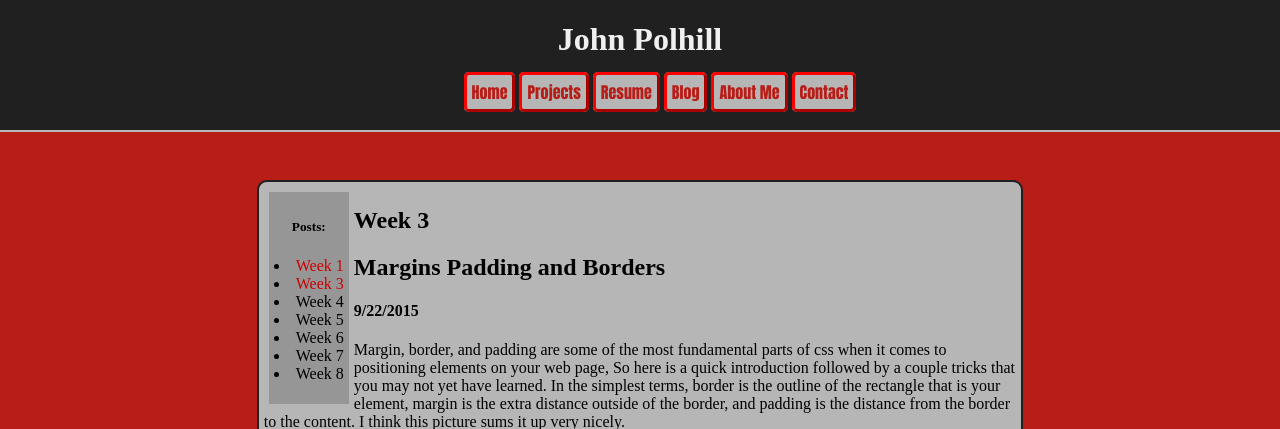
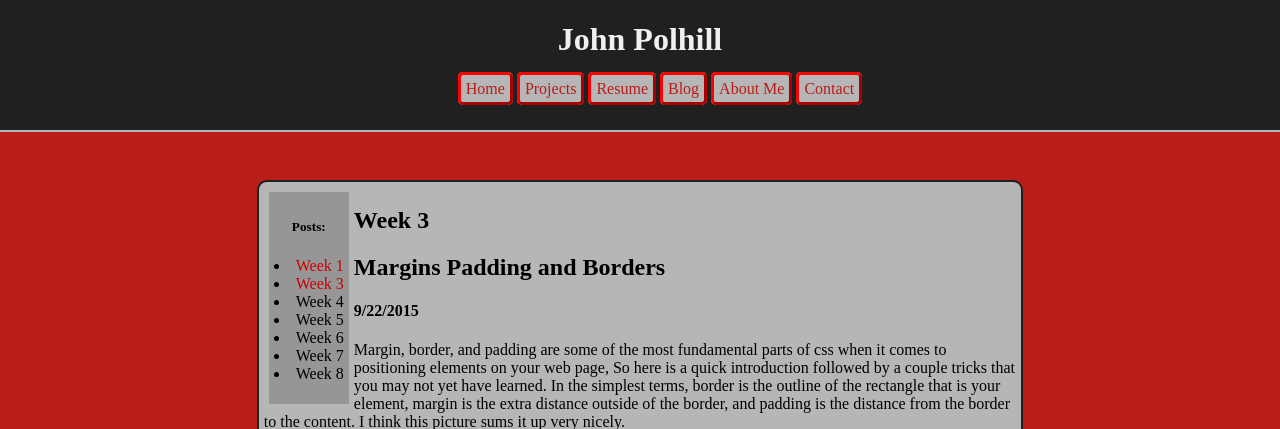
Before and after one commit to JohnP42/JohnP42.github.io, a PHP site: page /blog/css-concepts.html in a window 1280 px wide. Shown: the top 429 px of the page. Run offline with PHP 8.4, Linux system fonts and the light colour scheme.

Commit message:
quick fix

```diff
--- a/stylesheet/default.css
+++ b/stylesheet/default.css
@@ -23,7 +23,6 @@ nav a {
 	border: 3px outset red;
 	border-radius: 5px;
 	color: #B81D18;
-	font-family: Impact;
 	font-size: 16px;
 	padding: 5px;
 	text-decoration: none;
@@ -63,7 +62,6 @@ section {
 
 #game {
 	text-align: center;
-	font-family: Impact;
 	font-size: 18px;
 	margin-top: 20px;
 }
```
